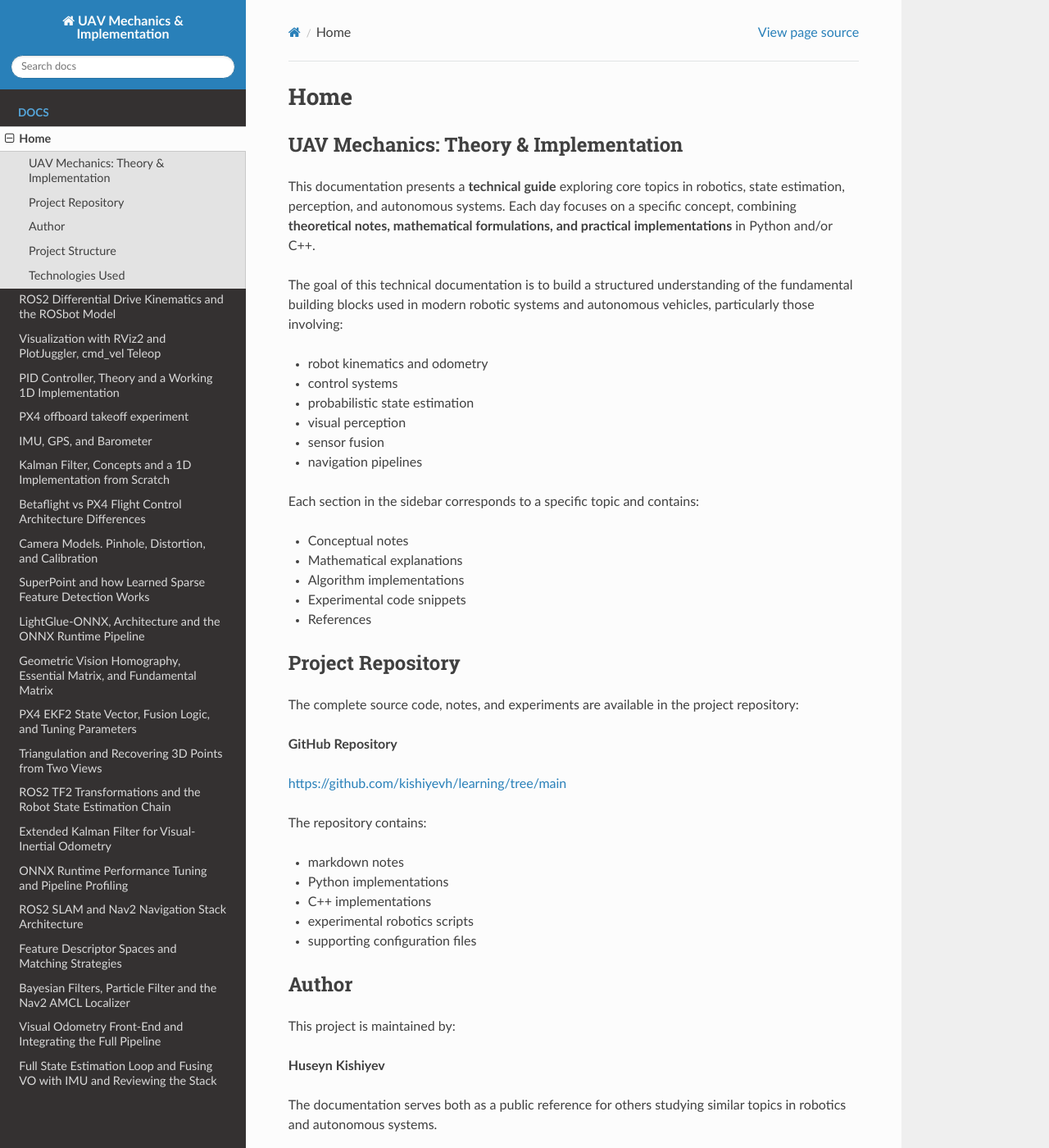
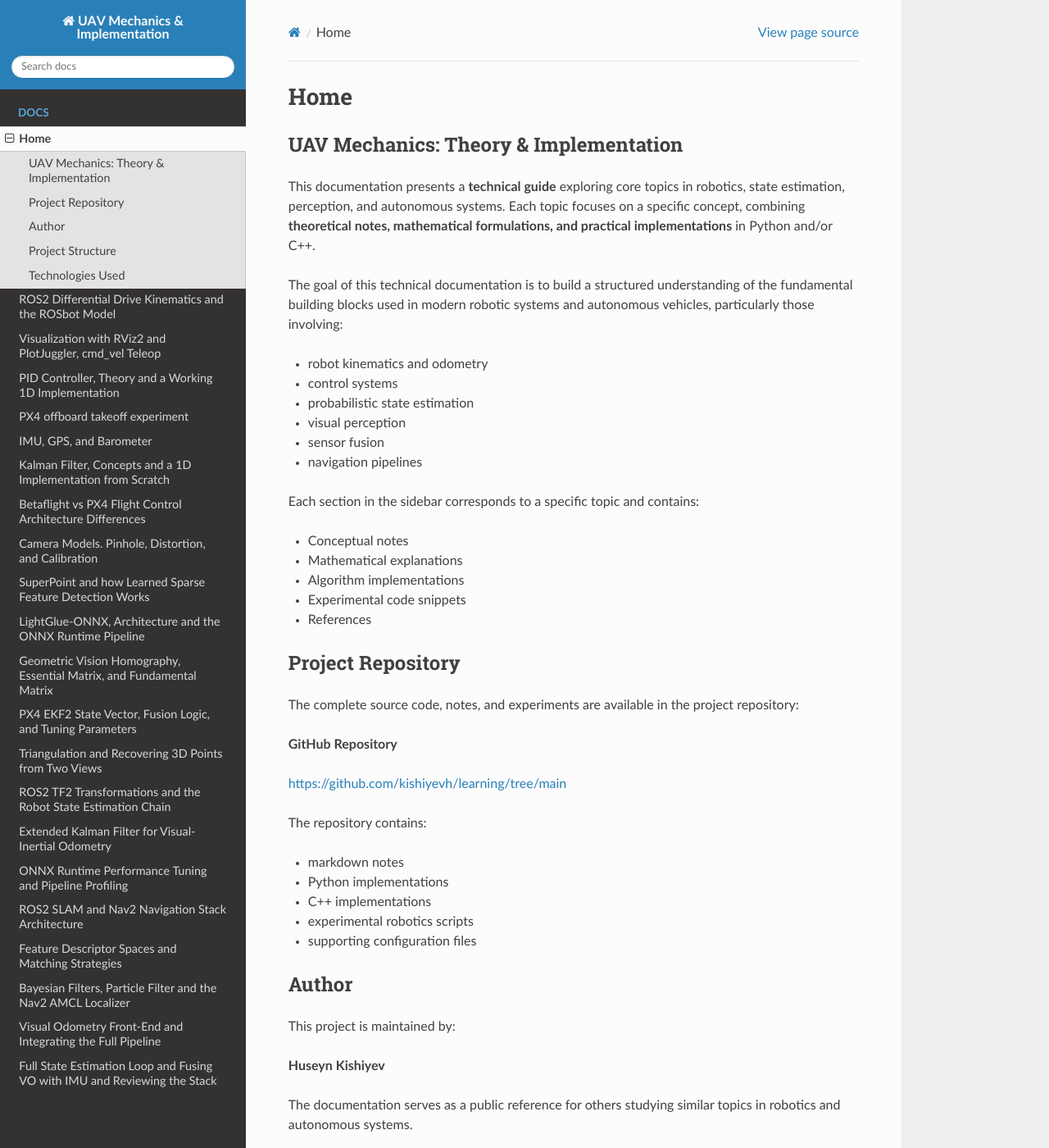
Before and after one commit to kishiyevh/learning, a Sphinx documentation site: the page built from docs/home.rst, in a window 1280 px wide and 1400 px high. Shown: the whole window at 82% size. Built offline with Sphinx 7.4.7 and the Read the Docs theme 3.1.0, drawn with Linux system fonts in a browser that asks for light colours.

Commit message:
Modified home.rst

```diff
--- a/docs/home.rst
+++ b/docs/home.rst
@@ -6,7 +6,7 @@ UAV Mechanics: Theory & Implementation
 
 This documentation presents a **technical guide** exploring
 core topics in robotics, state estimation, perception, and autonomous systems.
-Each day focuses on a specific concept, combining **theoretical notes,
+Each topic focuses on a specific concept, combining **theoretical notes,
 mathematical formulations, and practical implementations** in Python and/or C++.
 
 The goal of this technical documentation is to build a structured understanding of the
@@ -54,7 +54,7 @@ This project is maintained by:
 
 **Huseyn Kishiyev**
 
-The documentation serves both as a
+The documentation serves as a
 public reference for others studying similar topics in robotics and
 autonomous systems.
 
```
